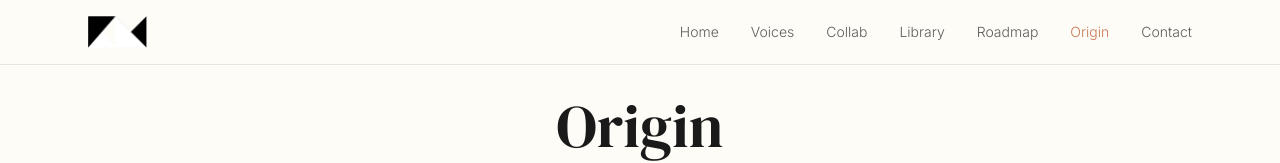
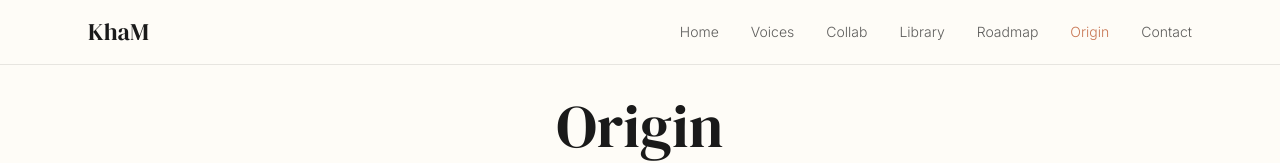
Before and after one commit to ripclass/kham-voice-keepers, a React (Vite) app: page /team in a window 1280 px wide. Shown: the top 163 px of the page. Built offline with nearby package versions, Linux system fonts and the light colour scheme.

Commit message:
Reverted to commit 2707122a86da50f7a799feeaef82d6c4820ef5ce

```diff
--- a/src/components/Navigation.tsx
+++ b/src/components/Navigation.tsx
@@ -1,3 +1,4 @@
+
 import { Link, useLocation } from "react-router-dom";
 import { Menu } from "lucide-react";
 import { useState } from "react";
@@ -29,12 +30,8 @@ const Navigation = () => {
     <nav className="fixed top-0 left-0 right-0 bg-paper/95 backdrop-blur-sm border-b border-ink/10 z-50">
       <div className="max-w-6xl mx-auto px-6 py-4">
         <div className="flex items-center justify-between">
-          <Link to="/" className="flex items-center hover:opacity-80 transition-opacity">
-            <img
-              src="/lovable-uploads/29c99879-8cb0-4c38-ad8a-dc7d5a461cc6.png"
-              alt="KhaM Logo"
-              className="h-8 w-auto"
-            />
+          <Link to="/" className="font-serif text-2xl text-ink hover:text-terracotta transition-colors">
+            KhaM
           </Link>
 
           <div className="hidden md:flex items-center space-x-8">
@@ -53,6 +50,7 @@ const Navigation = () => {
             ))}
           </div>
 
+          {/* Mobile menu */}
           <div className="md:hidden">
             <Sheet open={open} onOpenChange={setOpen}>
               <SheetTrigger asChild>
```
Also changed, not shown: public/lovable-uploads/29c99879-8cb0-4c38-ad8a-dc7d5a461cc6.png (deleted).
